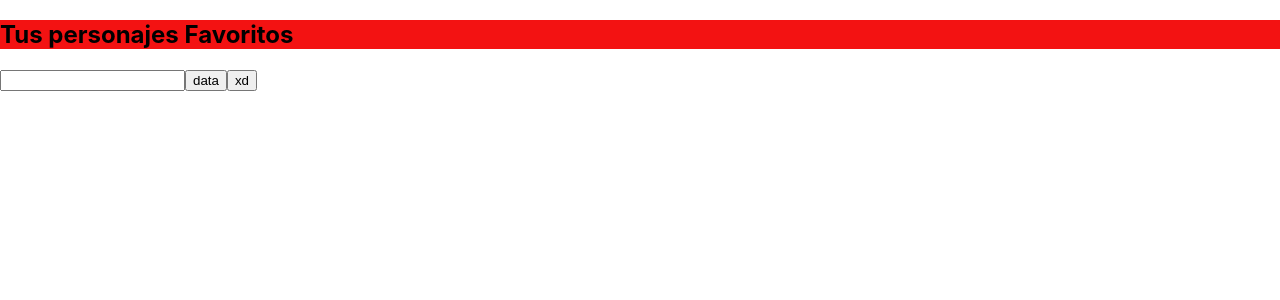
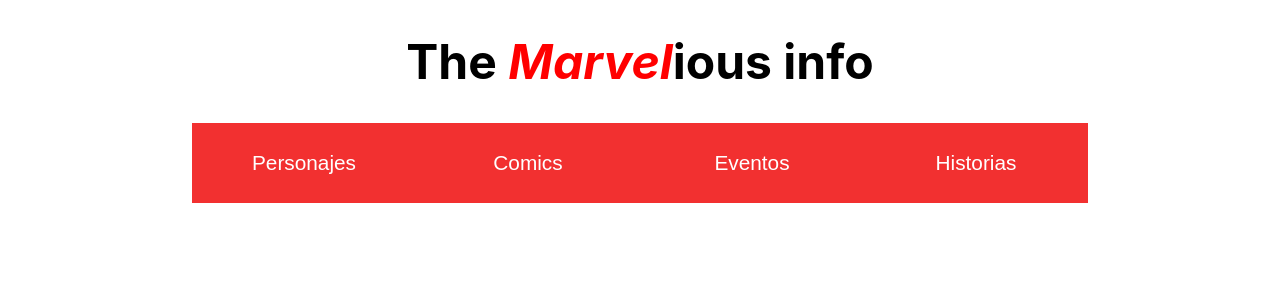
Before and after one commit to Epg33/prueba_Api_Marvel, a React (Create React App) app: page / in a window 1280 px wide. Shown: the top 300 px of the page. Built offline with nearby package versions, Linux system fonts and the light colour scheme.

Commit message:
actualizacion 3

```diff
--- a/src/App.css
+++ b/src/App.css
@@ -1,4 +1,106 @@
+html{
+  margin: none;
+  padding: none;
+}
+
+.title{
+  margin: none !important;
+  margin-block-start: none;
+  margin-block-end: none;
+  background-color: transparent !important;
+  text-align: center;
+  font-size: 2rem;
+}
+
 .nav{
   margin-top: none;
-  background-color: rgba(243, 3, 3, 0.936);
 }
+
+.apto{
+  display: flex;
+  justify-content: center;
+}
+
+.search{
+  text-align: center;
+  outline: none;
+  border-left: none;
+  border-right: none;
+  border-top: none;
+  border-bottom: 5px solid black;
+  width: 80%;
+  font-size: 2rem;
+}
+
+.description{
+  font-size: 1.6rem;
+  font-weight: 500;
+  margin-bottom: none;
+  padding: 2%;
+  margin-bottom: none;
+}
+
+.character{
+  display: flex;
+  justify-items: flex-start;
+  height: 67.9vh;
+  width: 50vw;
+}
+
+.info{
+  display: grid;
+  grid-template-columns: 2fr 2fr;
+}
+
+i{
+  color: red;
+}
+
+.Titulo{
+  text-align: center;
+  margin: none;
+  font-size: 3rem;
+}
+
+.lainfo{
+  display: flex;
+  flex-direction: column;
+  justify-content: center;
+  align-items: center;
+}
+
+.nave{
+  background-color: rgba(241, 18, 18, 0.869);
+  height: 10vh;
+  width: 70%;
+  display: flex;
+  justify-content: space-around;
+}
+
+.botonx{
+  border: none;
+  background-color: transparent;
+  color: white;
+  font-size: 1.3rem;
+  width: 100%;
+}
+
+.botonx:hover{
+  background-color: rgba(195, 20, 20, 0.869);
+}
+
+.botonx:active{
+  animation: colores 2s ease-in-out;
+}
+
+@keyframes colores{
+  0%{
+    background-color: rgba(93, 3, 145, 0.869);
+  }
+  50%{
+    background-color: rgba(4, 64, 229, 0.869);
+  }
+  100%{
+    background-color: rgba(241, 18, 18, 0.869);
+  }
+}
--- a/src/App.js
+++ b/src/App.js
@@ -1,57 +1,29 @@
-import './App.css';
-import { useState } from 'react';
+import React, { useState } from 'react'
+import './App.css'
+import Personajes from './Personajes'
 
 function App() {
-  const [nombre, setNombre] = useState('');
-  const [descripcion, setDescripcion] = useState('');
-  const [buscar, setBuscar]= useState('')
+  const [vis, setVis] = useState('hidden')
 
-  const [resultado, setResultado]=useState('');
-
-  const xd = (nombre, imagen, descripcion)=>{
-    setResultado(<div>
-      <h1>Que onda perro</h1>
-      <h2>el nombre es {nombre}</h2>
-      <img src={imagen}></img>
-      <p>Descripcion: {descripcion}</p>
-    </div>);
-  }
-
-  const fetiches  = async () =>{
-    let data = {};
-    let nombre = '';
-    let imagen= '';
-    let descripcion = '';
-    await fetch(`http://gateway.marvel.com/v1/public/characters?nameStartsWith=${buscar}&ts=1&apikey=8647391dcd64fb37aed65587c692cb85&hash=059c9891e0d7109faefe1dc8bfd6d1ff`)
-    .then(response=>response.json())
-    .then(data_f=>{data = data_f; console.log(data_f);})
-    nombre = data.data.results[0].name;
-    imagen= data.data.results[0].thumbnail.path+'/standard_fantastic.'+data.data.results[0].thumbnail.extension;
-    descripcion = data.data.results[0].description;
-    xd(nombre, imagen, descripcion)
-  };
-
-  const cambiarNombre = (e) => {
-    if (e.target.value != ''){
-      setBuscar(document.getElementById('buscar').value)
-    fetiches();
-    }
-    else{
-      let output = document.getElementById('busqueda').innerHTML = '';
-    }
+  const Ver = () =>{
+    setVis('visible');
   }
 
   return (
-    <div className="App">
-      <nav className='nav'>
-        <h1>Tus personajes Favoritos</h1>
-      </nav>
-      <input type="text" id='buscar' onChange={cambiarNombre}></input>
-     <button onClick={fetiches}>data</button>
-      <button onClick={xd}>xd</button>
-     <div id='busqueda'>{resultado}</div>
-    </div>
-  );
+    <>
+      <div className='lainfo'>
+          <h1 className='Titulo'>The <i>Marvel</i>ious info</h1>
+          <nav className='nave'>
+            <button className='botonx' onClick={Ver}>Personajes</button>
+            <button className='botonx' onClick={Ver}>Comics</button>
+            <button className='botonx' onClick={Ver}>Eventos</button>
+            <button className='botonx' onClick={Ver}>Historias</button>
+          </nav>
+        </div>
+
+      <Personajes show={vis}/>
+    </>
+  )
 }
 
 export default App;
--- /dev/null
+++ b/src/Personajes.jsx
@@ -0,0 +1,68 @@
+import { useState } from 'react';
+
+function Personajes(props) {
+
+  const [buscar, setBuscar]= useState('')
+  const [resultado, setResultado]=useState(<></>);
+
+  const xd = (nombre, imagen, descripcion)=>{
+    setResultado(<div>
+      <h1>Search for your Character</h1>
+      <h2>The Name is {nombre}</h2>
+      <div className='info'>
+        <p className='description'><h2>Description: </h2>{descripcion}</p>
+        <img src={imagen} alt="imagen de muestra del persoaje" className='character'></img>
+      </div>
+    </div>)
+  }
+
+  const fetiches  = async () =>{
+    let data = {};
+    let nombre = '';
+    let imagen= '';
+    let descripcion = '';
+    await fetch(`http://gateway.marvel.com/v1/public/characters?nameStartsWith=${buscar}&ts=1&apikey=8647391dcd64fb37aed65587c692cb85&hash=059c9891e0d7109faefe1dc8bfd6d1ff`)
+    .then(response=>response.json())
+    .then(data_f=>{data = data_f; console.log(data_f);})
+    let datos = data.data.results;
+    for(let i=0; i<datos.length; i++){
+      nombre = data.data.results[i].name;
+      imagen= data.data.results[i].thumbnail.path+'/detail.'+data.data.results[i].thumbnail.extension;
+      if(data.data.results[i].description==''){
+        descripcion = 'No description available'}
+      else{
+        descripcion = data.data.results[i].description;
+      }
+      xd(nombre, imagen, descripcion)
+    }
+  };
+
+  const cambiarNombre = (e) => {
+    if (e.target.value !== ''){
+      setBuscar(document.getElementById('buscar').value)
+    fetiches();
+    }
+    else{
+      document.getElementById('busqueda').innerHTML = '';
+    }
+  }
+
+  return (
+    <>
+    <div className="App" style={{visibility: props.show}}>
+      <nav className='nav'>
+        <h1 className='title' >Your favorite characters</h1>
+        <div>
+
+        </div>
+      </nav>
+      <div className='apto'>
+        <input type="text" id='buscar' className='search' onChange={cambiarNombre}></input>
+      </div>
+     <div id='busqueda'>{resultado}</div>
+    </div>
+    </>
+     );
+}
+
+export default Personajes;
--- a/src/index.js
+++ b/src/index.js
@@ -3,6 +3,7 @@
 import './index.css';
 import App from './App';
 import reportWebVitals from './reportWebVitals';
+
 
 const root = ReactDOM.createRoot(document.getElementById('root'));
 root.render(
```
Also changed, not shown: src/Prueba.jsx (added, +17 -0 lines), src/Prueba_2.jsx (added, +17 -0 lines).
